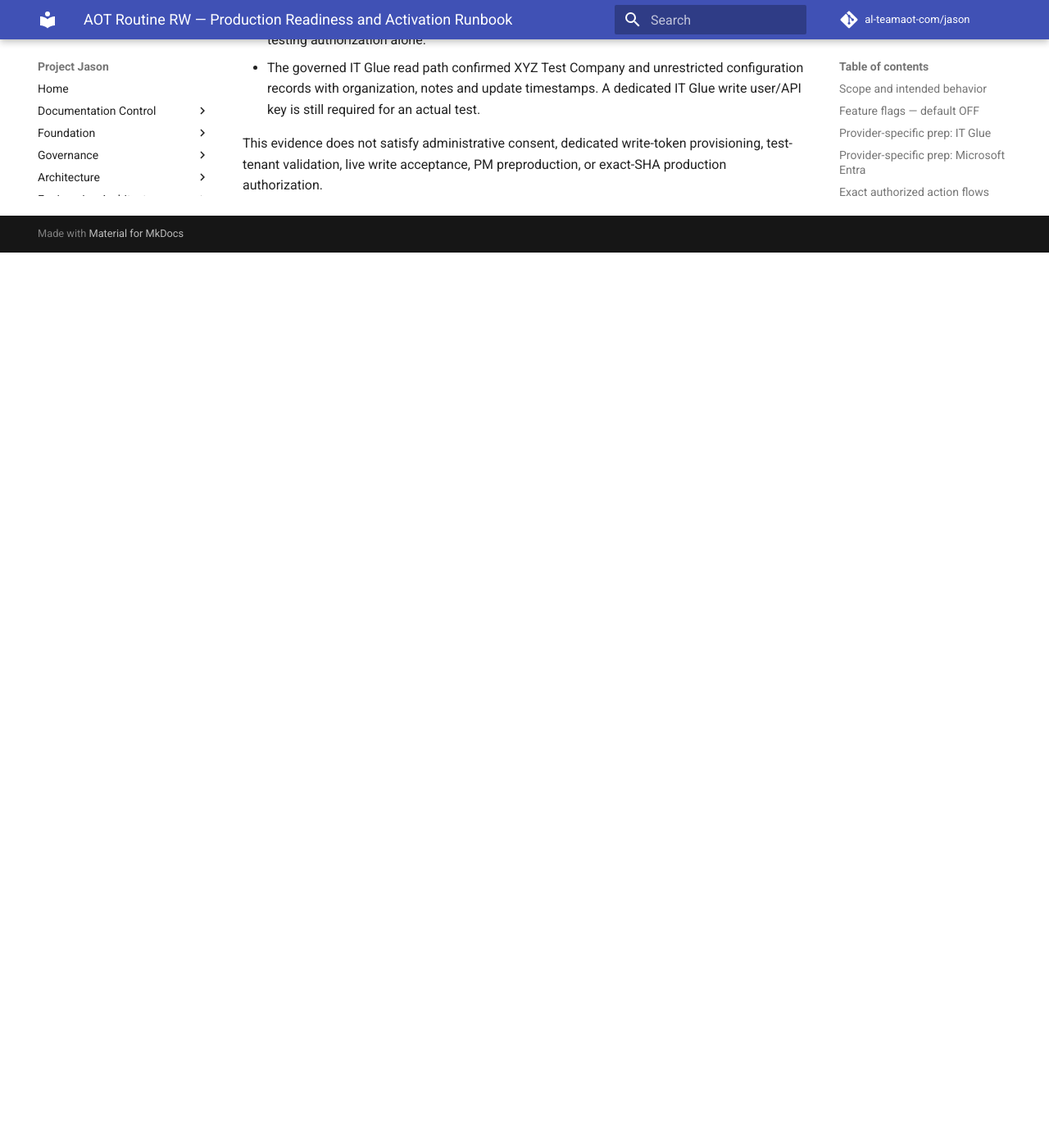
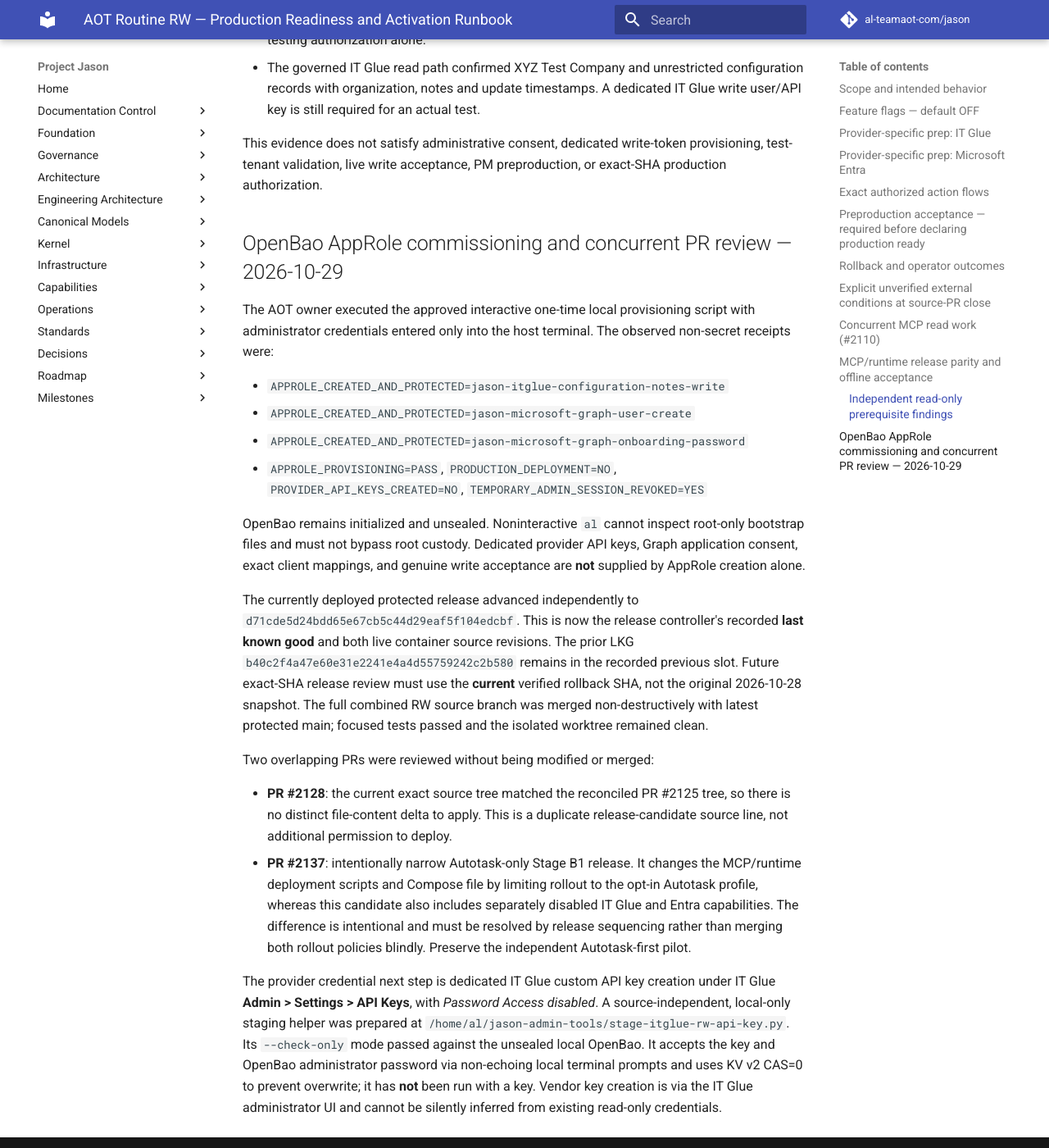
Before and after one commit to al-teamaot-com/jason, an MkDocs documentation site: the page built from docs/operations/AOT-Routine-RW-Production-Readiness-20261028.md, in a window 1280 px wide and 1400 px high, scrolled down 5504 px. Shown: the whole window at 82% size. Built offline with MkDocs 1.6.1 and Material for MkDocs 9.7.7, drawn with Linux system fonts in a browser that asks for light colours; comment, search, counter and statistics services are not loaded; before the commit the page ends 5812 px from its top, so only the background shows below that.

Commit message:
Record OpenBao AppRole commissioning and current release coordination

```diff
--- a/docs/operations/AOT-Routine-RW-Production-Readiness-20261028.md
+++ b/docs/operations/AOT-Routine-RW-Production-Readiness-20261028.md
@@ -107,3 +107,50 @@
 This evidence does not satisfy administrative consent, dedicated write-token
 provisioning, test-tenant validation, live write acceptance, PM preproduction,
 or exact-SHA production authorization.
+
+## OpenBao AppRole commissioning and concurrent PR review — 2026-10-29
+The AOT owner executed the approved interactive one-time local provisioning script
+with administrator credentials entered only into the host terminal. The observed
+non-secret receipts were:
+
+- `APPROLE_CREATED_AND_PROTECTED=jason-itglue-configuration-notes-write`
+- `APPROLE_CREATED_AND_PROTECTED=jason-microsoft-graph-user-create`
+- `APPROLE_CREATED_AND_PROTECTED=jason-microsoft-graph-onboarding-password`
+- `APPROLE_PROVISIONING=PASS`, `PRODUCTION_DEPLOYMENT=NO`,
+  `PROVIDER_API_KEYS_CREATED=NO`, `TEMPORARY_ADMIN_SESSION_REVOKED=YES`
+
+OpenBao remains initialized and unsealed. Noninteractive `al` cannot inspect
+root-only bootstrap files and must not bypass root custody. Dedicated provider
+API keys, Graph application consent, exact client mappings, and genuine write
+acceptance are **not** supplied by AppRole creation alone.
+
+The currently deployed protected release advanced independently to
+`d71cde5d24bdd65e67cb5c44d29eaf5f104edcbf`. This is now the release
+controller's recorded **last known good** and both live container source
+revisions. The prior LKG `b40c2f4a47e60e31e2241e4a4d55759242c2b580`
+remains in the recorded previous slot. Future exact-SHA release review must use
+the **current** verified rollback SHA, not the original 2026-10-28 snapshot.
+The full combined RW source branch was merged non-destructively with latest
+protected main; focused tests passed and the isolated worktree remained clean.
+
+Two overlapping PRs were reviewed without being modified or merged:
+
+- **PR #2128**: the current exact source tree matched the reconciled PR #2125
+  tree, so there is no distinct file-content delta to apply. This is a duplicate
+  release-candidate source line, not additional permission to deploy.
+- **PR #2137**: intentionally narrow Autotask-only Stage B1 release. It changes
+  the MCP/runtime deployment scripts and Compose file by limiting rollout to
+  the opt-in Autotask profile, whereas this candidate also includes separately
+  disabled IT Glue and Entra capabilities. The difference is intentional and
+  must be resolved by release sequencing rather than merging both rollout
+  policies blindly. Preserve the independent Autotask-first pilot.
+
+The provider credential next step is dedicated IT Glue custom API key creation
+under IT Glue **Admin > Settings > API Keys**, with *Password Access disabled*.
+A source-independent, local-only staging helper was prepared at
+`/home/al/jason-admin-tools/stage-itglue-rw-api-key.py`. Its `--check-only`
+mode passed against the unsealed local OpenBao. It accepts the key and OpenBao
+administrator password via non-echoing local terminal prompts and uses KV v2
+CAS=0 to prevent overwrite; it has **not** been run with a key. Vendor key
+creation is via the IT Glue administrator UI and cannot be silently inferred
+from existing read-only credentials.
```
